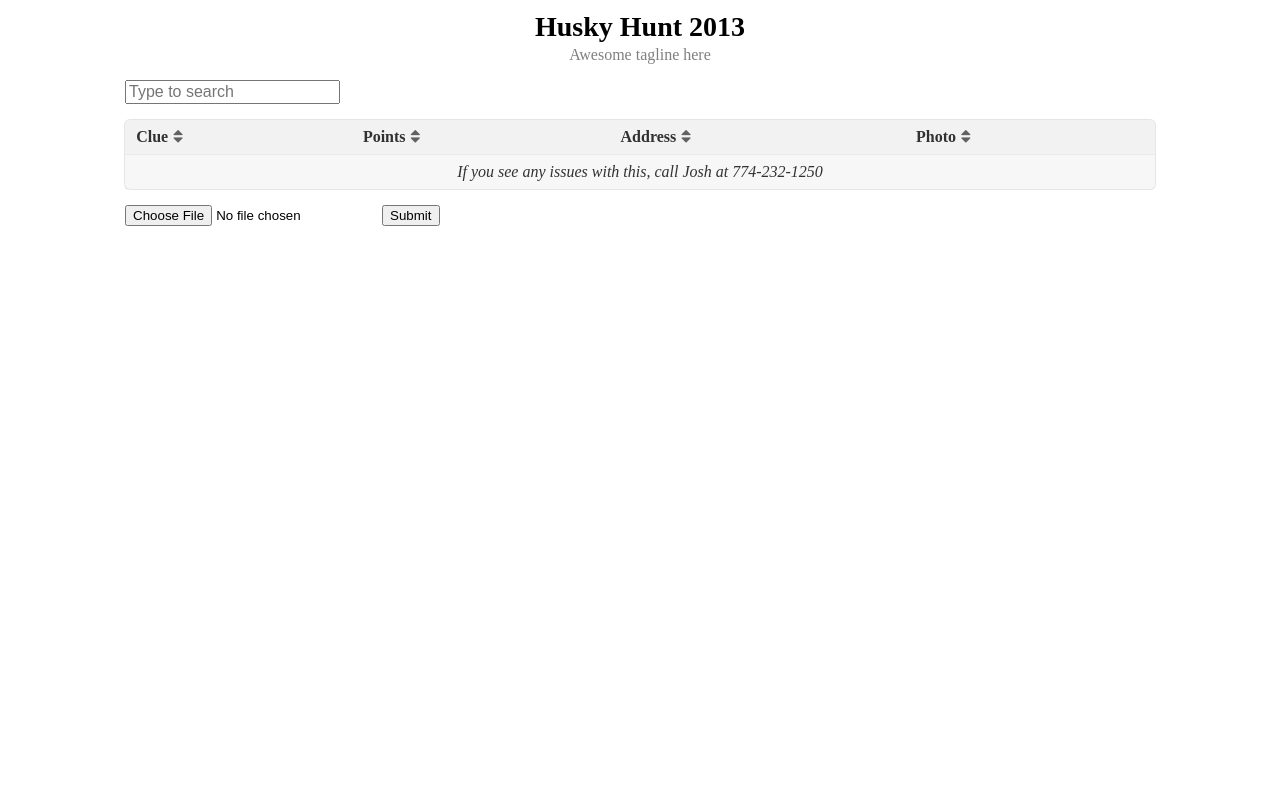
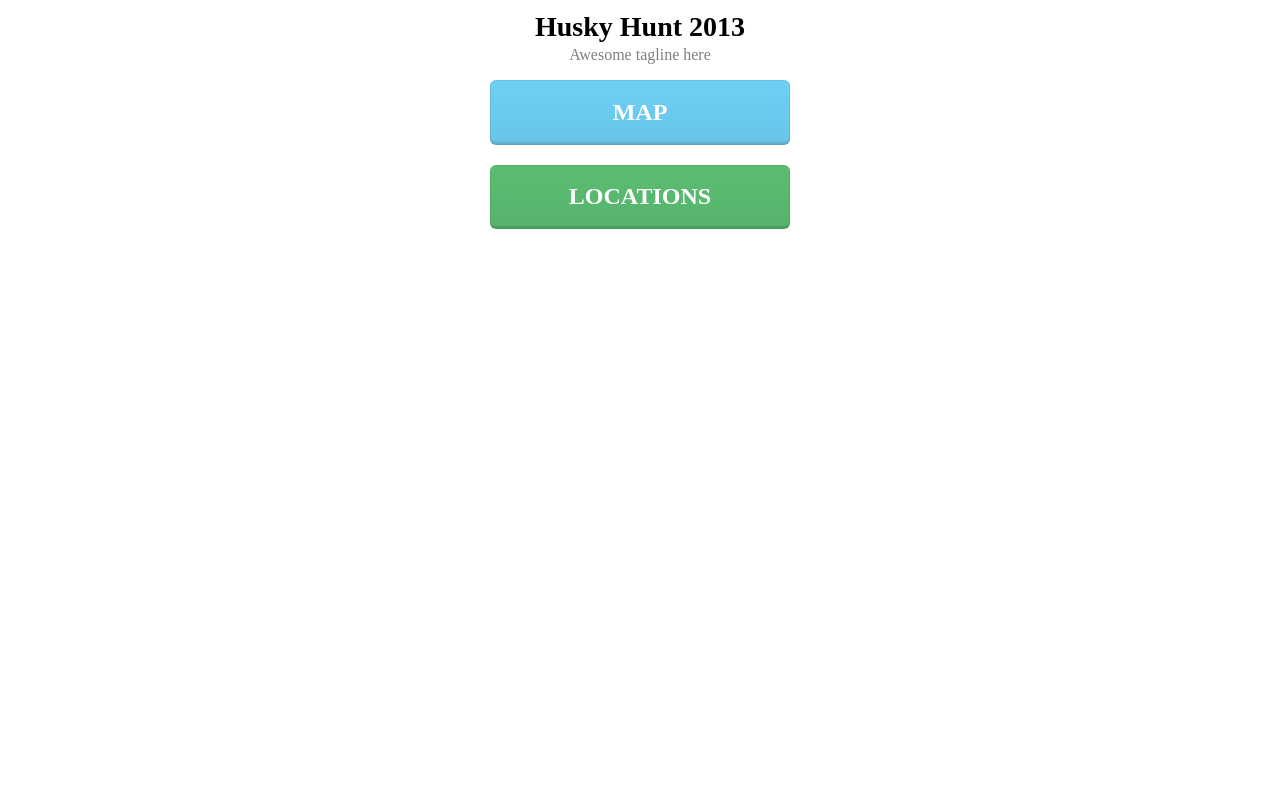
Before and after one commit to joshcaron/huskyhunt, a PHP site: page / in a window 1280 px wide. Before the commit the page ends 226 px from the top, so only its background shows below. Run offline with PHP 8.4, Linux system fonts and the light colour scheme; lists and menus that the app fills with data are empty; some web fonts are replaced.

Commit message:
Working Map and table

```diff
--- a/assets/css/main.css
+++ b/assets/css/main.css
@@ -1,3 +1,6 @@
+html, body, .ui.page.grid, .column {
+  height: 100%; }
+
 .ui.header,
 tfoot .content {
   text-align: center; }
@@ -18,3 +21,8 @@ thead tr th.header.headerSortDown .sort {
     display: inline-block; }
   thead tr th.header.headerSortDown .sort.descending.icon {
     display: none; }
+
+.choices .button {
+  max-width: 300px;
+  margin: 0 auto 20px auto;
+  display: block; }
--- /dev/null
+++ b/assets/js/maps.js
@@ -0,0 +1,63 @@
+var Google = Google || {};
+
+Google.Maps = {
+
+	map: {},
+
+	geocoder: {},
+
+	init: function() {
+		this.geocoder = new google.maps.Geocoder();
+		var mapOptions = {
+			zoom: 12,
+			center: new google.maps.LatLng(42.3397, -71.0895389),
+			mapTypeId: google.maps.MapTypeId.ROADMAP
+		}
+		this.map = new google.maps.Map(document.getElementById("map-canvas"), mapOptions);
+		this.placeSpreadsheetMarkers();
+	},
+
+	placeSpreadsheetMarkers: function() {
+		var data = Google.Spreadsheet.data;
+		for (var id in data) {
+			var clue = data[id];
+			if (clue.latlang) {
+				console.log("Already have information.");
+				this.placeMarker(clue.latlang);
+			} else {
+				var address = clue.address;
+				if (address == '-') {
+					continue;
+				}
+				var geocode = this.geocode(clue, address);
+			}
+		}
+	},
+
+	geocode: function(clue, address) {
+		var self = this;
+		var response = this.geocoder.geocode( { 'address': address}, function(results, status) {
+			if (status !== google.maps.GeocoderStatus.OK) {
+				console.error("Geocode was not successful for the following reason: " + status);
+			} else {
+				var latlang = results[0].geometry.location;
+				clue.latlang = latlang;
+				self.placeMarker(clue);
+			}
+		});
+
+	},
+
+	placeMarker: function(clue) {
+		var marker = new google.maps.Marker({
+			map: this.map,
+			position: clue.latlang,
+			title: clue.description
+		});
+		console.log(marker);
+	},
+
+	handleGeocodeResponse: function(results, status) {
+
+	}
+}
--- a/assets/scss/main.scss
+++ b/assets/scss/main.scss
@@ -1,3 +1,8 @@
+
+html, body, .ui.page.grid, .column {
+	height: 100%;
+}
+
 .ui.header,
 tfoot .content {
 	text-align: center;
@@ -48,3 +53,9 @@ thead tr th {
 		}
 	}
 }
+
+.choices .button {
+	max-width: 300px;
+	margin: 0 auto 20px auto;
+	display: block;
+}
--- a/includes/Head.php
+++ b/includes/Head.php
@@ -9,6 +9,7 @@ $spreadsheet = '0Ajgj_dge0NVpdEpIZWk1MWVYZVNSMjh2SjY4VHhJVGc';
 	<script type="text/javascript" src="/assets/js/jquery-1.10.2.min.js"></script>
 	<script type="text/javascript" src="/assets/js/jquery.tablesorter.min.js"></script>
 	<script type="text/javascript" src="/assets/js/spreadsheet.js"></script>
+	<script type="text/javascript" src="/assets/js/maps.js"></script>
 	<script type="text/javascript" src="https://spreadsheets.google.com/feeds/list/<?php echo $spreadsheet; ?>/od6/public/basic?alt=json-in-script&callback=Google.Spreadsheet.init"></script>
 	<link href="http://fonts.googleapis.com/css?family=Source+Sans+Pro:400,700|Open+Sans:300italic,400,300,700" rel="stylesheet" type="text/css">
 	<link rel="stylesheet" type="text/css" href="/assets/css/main.css">
--- a/index.php
+++ b/index.php
@@ -1,31 +1,9 @@
 <?php
 require 'includes/Head.php';
 ?>
-<input type="text" id="search" placeholder="Type to search" class="ui input">
-<table class="ui table segment tablesorter" id="clues">
-	<thead>
-		<tr>
-			<th>Clue<i class="sort ascending icon"></i><i class="sort descending icon"></i><i class="sort icon"></i></th>
-			<th>Points<i class="sort ascending icon"></i><i class="sort descending icon"></i><i class="sort icon"></i></th>
-			<th>Address<i class="sort ascending icon"></i><i class="sort descending icon"></i><i class="sort icon"></i></th>
-			<th>Photo<i class="sort ascending icon"></i><i class="sort descending icon"></i><i class="sort icon"></i></th>
-		</tr>
-	</thead>
-	<tbody>
-	</tbody>
-	<tfoot>
-		<tr>
-			<th colspan="4">
-				<div class="content">If you see any issues with this, call Josh at 774-232-1250	</div>
-			</th>
-		</tr>
-	</tfoot>
-</table>
-
-<form enctype="multipart/form-data" action="/upload.php" method="post">
-	<input type="file" name="userfile" accept="image/*" capture="camera">
-	<input type="submit" value="Submit">
-</form>
-<script type="text/javascript" src="/assets/js/index.js"></script>
+<div class="choices">
+	<a class="ui blue button massive" href="/map.php">Map</a>
+	<a class="ui green button massive" href="/table.php">Locations</a>
+</div>
 <?php
 require 'includes/Foot.php';
```
Also changed, not shown: location.php (added, +7 -0 lines), map.php (added, +8 -0 lines), table.php (added, +31 -0 lines).
